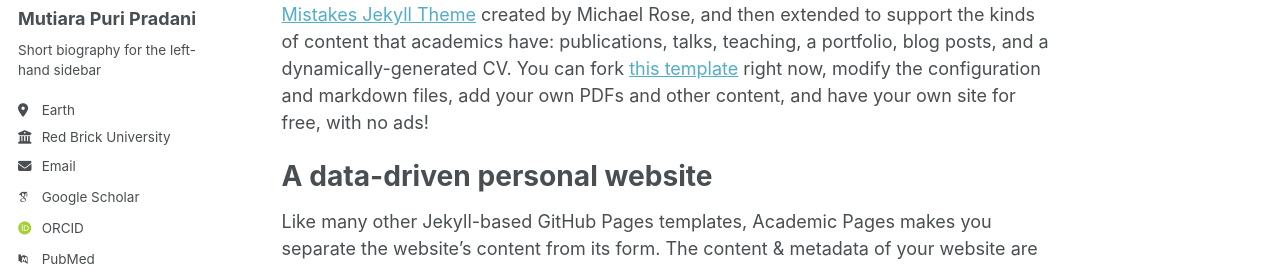
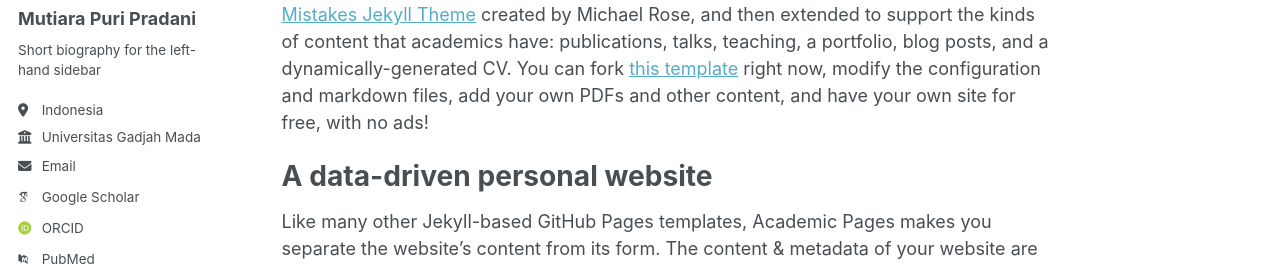
Before and after one commit to Mutiarapuri/mutiarapuripradani.github-io, a Jekyll site: the page built from _pages/about.md, in a window 1280 px wide. Shown: the part 276-542 px from the top of the page. Built offline with Jekyll 4.4.1, drawn with Linux system fonts in a browser that asks for light colours; some web fonts are replaced.

Commit message:
ganti lokasi

```diff
--- a/_config.yml
+++ b/_config.yml
@@ -26,8 +26,8 @@
   name             : "Mutiara Puri Pradani"
   pronouns         : # example: "she/her"
   bio              : "Short biography for the left-hand sidebar"
-  location         : "Earth"
-  employer         : "Red Brick University"
+  location         : "Indonesia"
+  employer         : "Universitas Gadjah Mada"
   uri              : # URL
   email            : "mutiarapuripradani@mail.ugm.ac.id"
 
```
